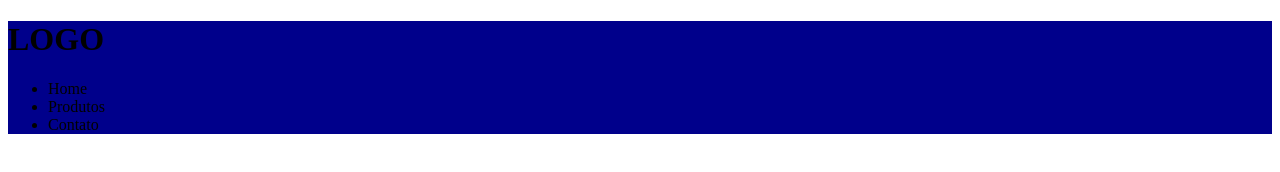
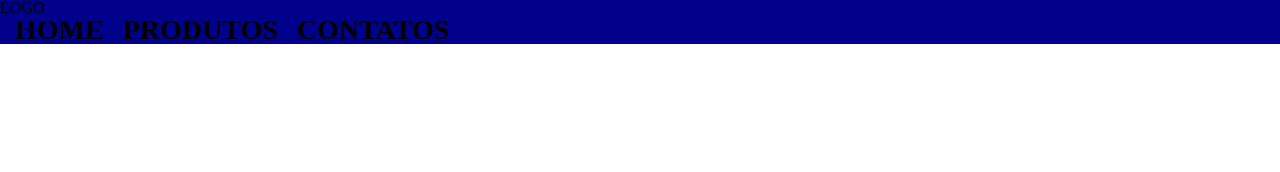
Before and after one commit to Cauezucho/Aula-do-Caio, a plain HTML site: page produtos.html in a window 1280 px wide. Drawn offline with Linux system fonts and the light colour scheme.

Commit message:
Add files via upload

```diff
--- a/produtos.css
+++ b/produtos.css
@@ -1,3 +1,14 @@
 header{
     background-color: darkblue;
 }
+nav li {
+    display: inline;
+    margin: 0 0 0 15px;
+}
+nav a {
+     text-transform: uppercase;
+     color: black;
+     font-weight: bold;
+     font-size: 28px;
+     text-decoration: none;
+}
--- a/produtos.html
+++ b/produtos.html
@@ -5,6 +5,7 @@
     <meta name="viewport" content="width=device-width, initial-scale=1.0">
     <title>Dale Produtos</title>
     <link rel="stylesheet" href="produtos.css">
+    <link rel="stylesheet" href="reset.css">
 </head>
 <body>
     <header>
@@ -13,9 +14,9 @@
 
         <nav>
             <ul>
-                <li>Home</li>
-                <li>Produtos</li>
-                <li>Contato</li>
+                <li><a href="index.html">Home</a></li>
+                <li><a href="index.html">Produtos</a></li>
+                <li><a href="####">Contatos</a></li>
             </ul>
         </nav>
     </header>
--- /dev/null
+++ b/reset.css
@@ -0,0 +1,48 @@
+/* http://meyerweb.com/eric/tools/css/reset/
+   v2.0 | 20110126
+   License: none (public domain)
+*/
+
+html, body, div, span, applet, object, iframe,
+h1, h2, h3, h4, h5, h6, p, blockquote, pre,
+a, abbr, acronym, address, big, cite, code,
+del, dfn, em, img, ins, kbd, q, s, samp,
+small, strike, strong, sub, sup, tt, var,
+b, u, i, center,
+dl, dt, dd, ol, ul, li,
+fieldset, form, label, legend,
+table, caption, tbody, tfoot, thead, tr, th, td,
+article, aside, canvas, details, embed,
+figure, figcaption, footer, header, hgroup,
+menu, nav, output, ruby, section, summary,
+time, mark, audio, video {
+	margin: 0;
+	padding: 0;
+	border: 0;
+	font-size: 100%;
+	font: inherit;
+	vertical-align: baseline;
+}
+/* HTML5 display-role reset for older browsers */
+article, aside, details, figcaption, figure,
+footer, header, hgroup, menu, nav, section {
+	display: block;
+}
+body {
+	line-height: 1;
+}
+ol, ul {
+	list-style: none;
+}
+blockquote, q {
+	quotes: none;
+}
+blockquote:before, blockquote:after,
+q:before, q:after {
+	content: '';
+	content: none;
+}
+table {
+	border-collapse: collapse;
+	border-spacing: 0;
+}
```
